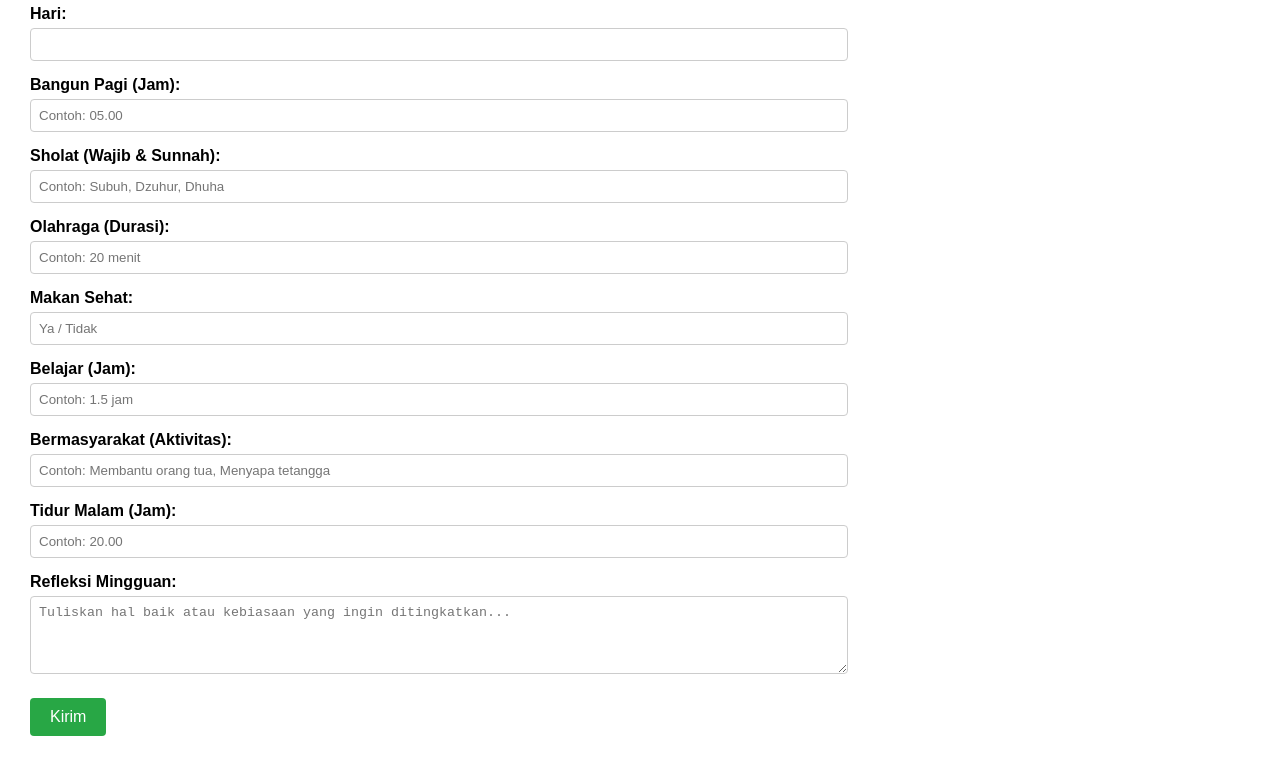
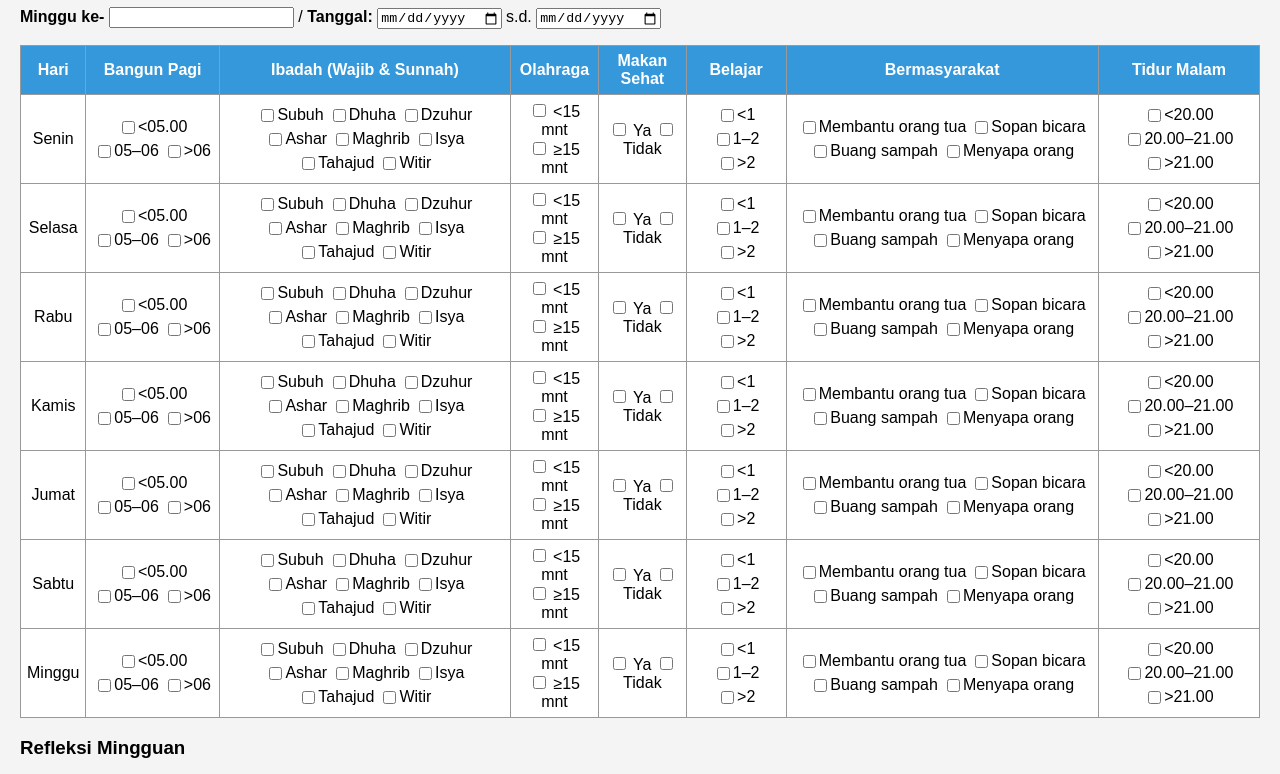
Before and after one commit to dyahchoi/Jurnal-7-Kebiasaan-Anak-Indonesia-Hebat, a plain HTML site: page index.html in a window 1280 px wide. Shown: the part 73-847 px from the top of the page. Drawn offline with Linux system fonts and the light colour scheme.

Commit message:
index.html
Jurnal 7 Kebiasaan Anak Indonesia Hebat

```diff
--- a/index.html
+++ b/index.html
@@ -1,89 +1,160 @@
-
 <!DOCTYPE html>
 <html lang="id">
 <head>
   <meta charset="UTF-8">
-  <meta name="viewport" content="width=device-width, initial-scale=1.0">
-  <title>Form Jurnal Mingguan Anak Hebat</title>
+  <title>Jurnal Mingguan Anak Indonesia Hebat</title>
   <style>
-    body { font-family: Arial, sans-serif; margin: 30px; max-width: 800px; }
-    label { display: block; margin-top: 15px; font-weight: bold; }
-    input[type="text"], textarea {
+    body {
+      font-family: sans-serif;
+      margin: 20px;
+      background: #f4f4f4;
+    }
+    h1 {
+      color: #2c3e50;
+      text-align: center;
+    }
+    table {
       width: 100%;
-      padding: 8px;
-      margin-top: 5px;
-      border: 1px solid #ccc;
-      border-radius: 4px;
+      border-collapse: collapse;
+      background: white;
+    }
+    th, td {
+      border: 1px solid #999;
+      padding: 6px;
+      text-align: center;
+    }
+    th {
+      background: #3498db;
+      color: white;
+    }
+    .checkbox-group {
+      display: flex;
+      flex-wrap: wrap;
+      gap: 5px;
+      justify-content: center;
+    }
+    .checkbox-group label {
+      display: flex;
+      align-items: center;
+    }
+    textarea {
+      width: 100%;
+      height: 80px;
+      margin-top: 10px;
+      resize: vertical;
     }
     button {
       margin-top: 20px;
       padding: 10px 20px;
-      font-size: 16px;
-      background-color: #28a745;
+      background: #27ae60;
       color: white;
       border: none;
-      border-radius: 4px;
       cursor: pointer;
+      font-size: 16px;
     }
-    button:hover { background-color: #218838; }
-    #status { margin-top: 15px; font-weight: bold; color: blue; }
+    button:hover {
+      background: #219150;
+    }
   </style>
 </head>
 <body>
-  <h2>📘 Form Jurnal Mingguan Anak Indonesia Hebat</h2>
-  <form id="jurnalForm">
-    <label>Hari:</label>
-    <input type="text" name="hari" required>
 
-    <label>Bangun Pagi (Jam):</label>
-    <input type="text" name="bangun" placeholder="Contoh: 05.00">
+<h1>Jurnal Mingguan Anak Indonesia Hebat</h1>
+<p><strong>Minggu ke-</strong> <input type="text"> / <strong>Tanggal:</strong> <input type="date"> s.d. <input type="date"></p>
 
-    <label>Sholat (Wajib & Sunnah):</label>
-    <input type="text" name="sholat" placeholder="Contoh: Subuh, Dzuhur, Dhuha">
+<table>
+  <thead>
+    <tr>
+      <th>Hari</th>
+      <th>Bangun Pagi</th>
+      <th>Ibadah (Wajib & Sunnah)</th>
+      <th>Olahraga</th>
+      <th>Makan Sehat</th>
+      <th>Belajar</th>
+      <th>Bermasyarakat</th>
+      <th>Tidur Malam</th>
+    </tr>
+  </thead>
+  <tbody>
+    <!-- Gunakan loop jika ingin otomatis -->
+    <script>
+      const hari = ['Senin','Selasa','Rabu','Kamis','Jumat','Sabtu','Minggu'];
+      document.write(hari.map(h => `
+        <tr>
+          <td>${h}</td>
+          <td>
+            <div class="checkbox-group">
+              <label><input type="checkbox"> &lt;05.00</label>
+              <label><input type="checkbox"> 05–06</label>
+              <label><input type="checkbox"> &gt;06</label>
+            </div>
+          </td>
+          <td>
+            <div class="checkbox-group">
+              <label><input type="checkbox"> Subuh</label>
+              <label><input type="checkbox"> Dhuha</label>
+              <label><input type="checkbox"> Dzuhur</label>
+              <label><input type="checkbox"> Ashar</label>
+              <label><input type="checkbox"> Maghrib</label>
+              <label><input type="checkbox"> Isya</label>
+              <label><input type="checkbox"> Tahajud</label>
+              <label><input type="checkbox"> Witir</label>
+            </div>
+          </td>
+          <td>
+            <label><input type="checkbox"> &lt;15 mnt</label><br>
+            <label><input type="checkbox"> ≥15 mnt</label>
+          </td>
+          <td>
+            <label><input type="checkbox"> Ya</label>
+            <label><input type="checkbox"> Tidak</label>
+          </td>
+          <td>
+            <div class="checkbox-group">
+              <label><input type="checkbox"> &lt;1</label>
+              <label><input type="checkbox"> 1–2</label>
+              <label><input type="checkbox"> &gt;2</label>
+            </div>
+          </td>
+          <td>
+            <div class="checkbox-group">
+              <label><input type="checkbox"> Membantu orang tua</label>
+              <label><input type="checkbox"> Sopan bicara</label>
+              <label><input type="checkbox"> Buang sampah</label>
+              <label><input type="checkbox"> Menyapa orang</label>
+            </div>
+          </td>
+          <td>
+            <div class="checkbox-group">
+              <label><input type="checkbox"> &lt;20.00</label>
+              <label><input type="checkbox"> 20.00–21.00</label>
+              <label><input type="checkbox"> &gt;21.00</label>
+            </div>
+          </td>
+        </tr>
+      `).join(''));
+    </script>
+  </tbody>
+</table>
 
-    <label>Olahraga (Durasi):</label>
-    <input type="text" name="olahraga" placeholder="Contoh: 20 menit">
+<h3>Refleksi Mingguan</h3>
+<ol>
+  <li>Kebiasaan yang paling aku jaga minggu ini:
+    <textarea></textarea>
+  </li>
+  <li>Kebiasaan yang belum rutin dan ingin aku perbaiki:
+    <textarea></textarea>
+  </li>
+  <li>Hal baik yang aku rasakan dari kebiasaan ini:
+    <textarea></textarea>
+  </li>
+</ol>
 
-    <label>Makan Sehat:</label>
-    <input type="text" name="makan" placeholder="Ya / Tidak">
+<p><strong>Mengetahui:</strong><br>
+Orang Tua/Wali: <input type="text" style="width: 40%"><br>
+Nama Siswa: <input type="text" style="width: 40%"></p>
 
-    <label>Belajar (Jam):</label>
-    <input type="text" name="belajar" placeholder="Contoh: 1.5 jam">
+<button onclick="window.print()">🖨 Cetak / Simpan PDF</button>
 
-    <label>Bermasyarakat (Aktivitas):</label>
-    <input type="text" name="bermasyarakat" placeholder="Contoh: Membantu orang tua, Menyapa tetangga">
-
-    <label>Tidur Malam (Jam):</label>
-    <input type="text" name="tidur" placeholder="Contoh: 20.00">
-
-    <label>Refleksi Mingguan:</label>
-    <textarea name="refleksi" rows="4" placeholder="Tuliskan hal baik atau kebiasaan yang ingin ditingkatkan..."></textarea>
-
-    <button type="submit">Kirim</button>
-    <p id="status"></p>
-  </form>
-
-  <script>
-    document.getElementById("jurnalForm").addEventListener("submit", function(e) {
-      e.preventDefault();
-      const formData = new FormData(e.target);
-      const data = {};
-      formData.forEach((v, k) => data[k] = v);
-
-      fetch("https://script.google.com/macros/s/AKfycby9fJcesqAFsakRXsyAVRaCx6c6j5q8j9LbSVLdHkHh6qsAJ3XLE3TSm8k7qN5znWvr/exec", {
-        method: "POST",
-        body: JSON.stringify(data),
-        headers: { "Content-Type": "application/json" }
-      })
-      .then(res => res.text())
-      .then(txt => {
-        document.getElementById("status").textContent = "✅ Data berhasil dikirim!";
-        e.target.reset();
-      })
-      .catch(err => {
-        document.getElementById("status").textContent = "❌ Gagal mengirim data.";
-      });
-    });
-  </script>
 </body>
 </html>
```
